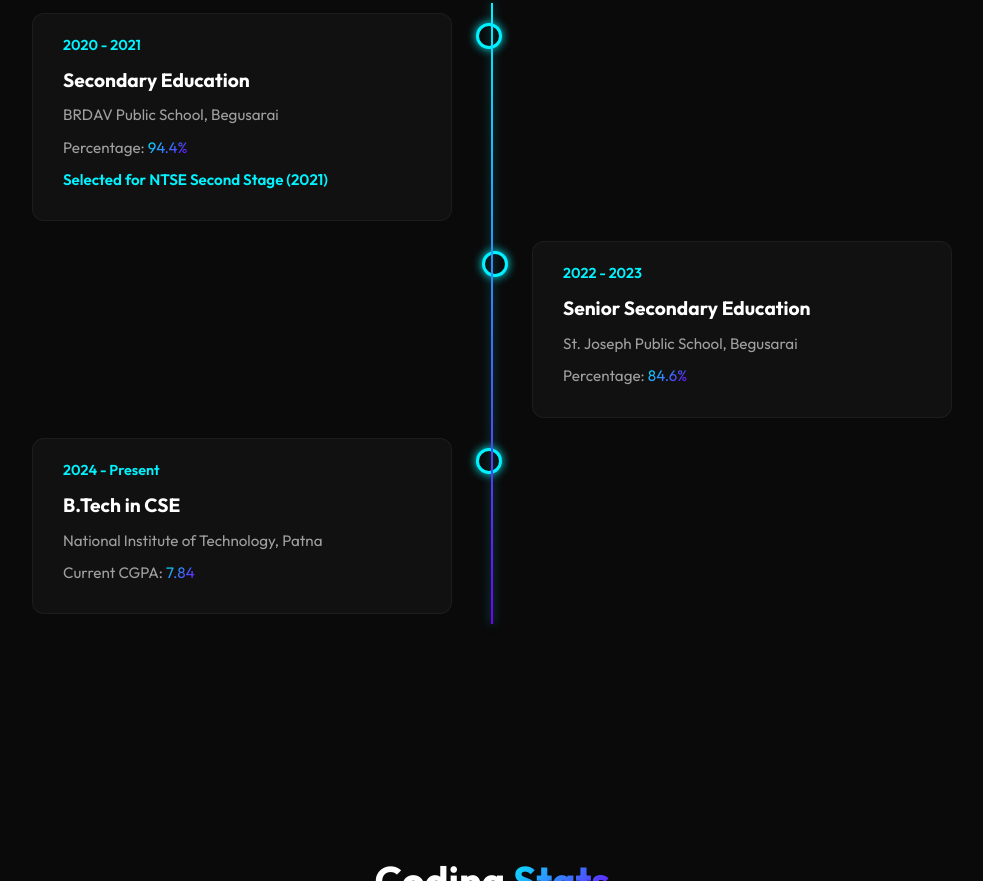
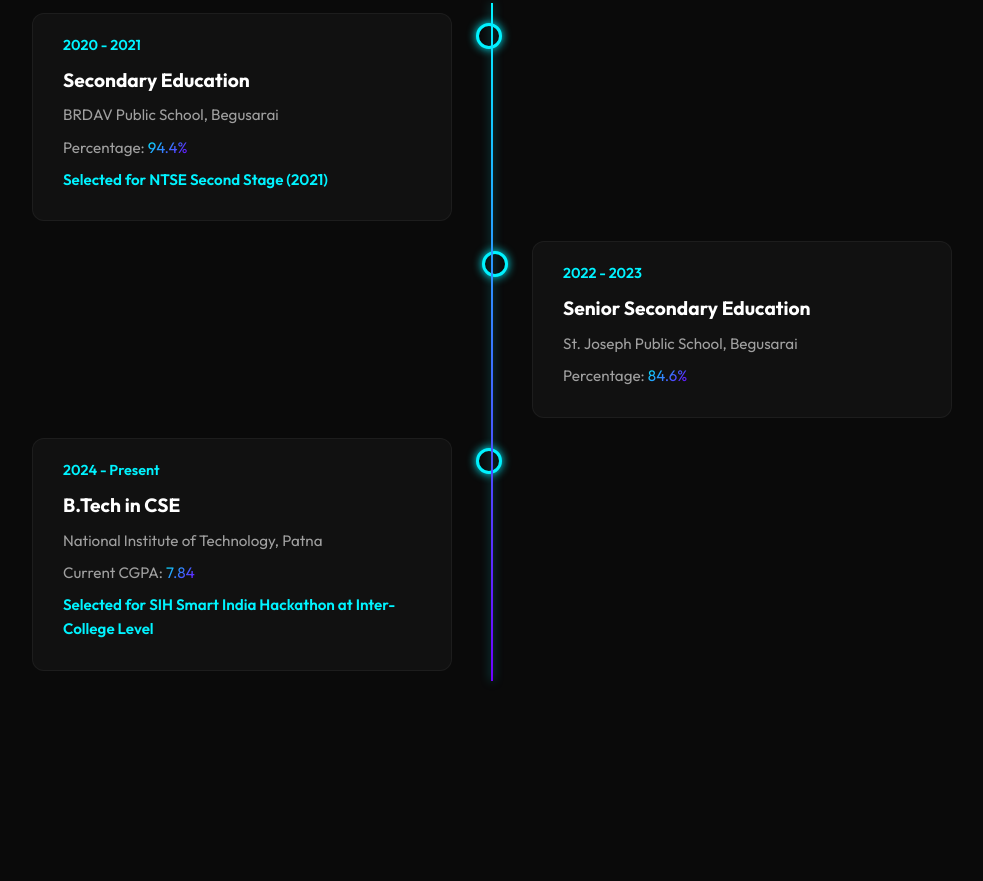
Before and after one commit to TECHTHUNDER2018/portfolio, a website: page public/index.html in a window 1280 px wide. Shown: the part 1730-2611 px from the top of the page, without its empty margins (148-1131 px from the left). Drawn offline with Linux system fonts and the light colour scheme; no server answers.

Commit message:
Move SIH achievement to college timeline

```diff
--- a/public/index.html
+++ b/public/index.html
@@ -110,6 +110,7 @@
                         <p>BRDAV Public School, Begusarai</p>
                         <p>Percentage: <span class="accent">94.4%</span></p>
                         <p class="highlight">Selected for NTSE Second Stage (2021)</p>
+
                     </div>
                 </div>
                 <div class="timeline-item right visible">
@@ -126,6 +127,7 @@
                         <h4>B.Tech in CSE</h4>
                         <p>National Institute of Technology, Patna</p>
                         <p>Current CGPA: <span class="accent">7.84</span></p>
+                        <p class="highlight">Selected for SIH Smart India Hackathon at Inter-College Level</p>
                     </div>
                 </div>
             </div>
```
Also changed, not shown: README.md (added).
